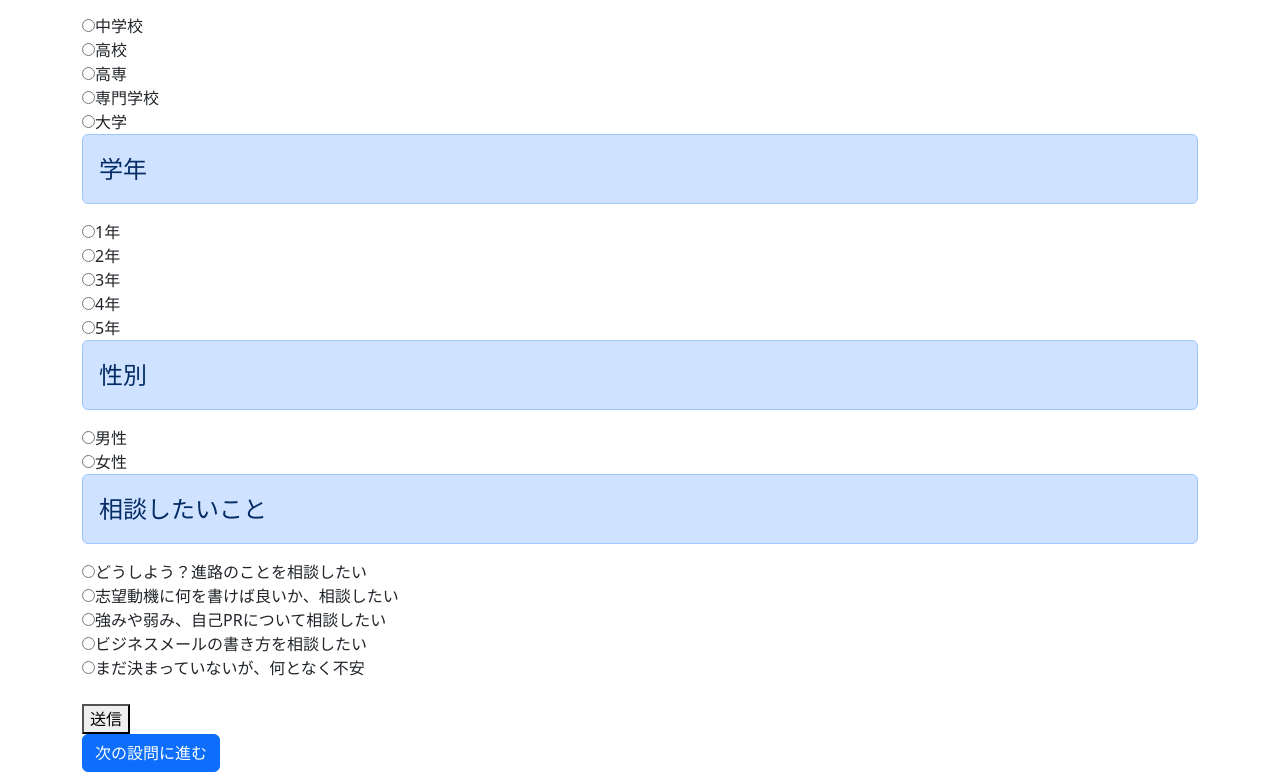
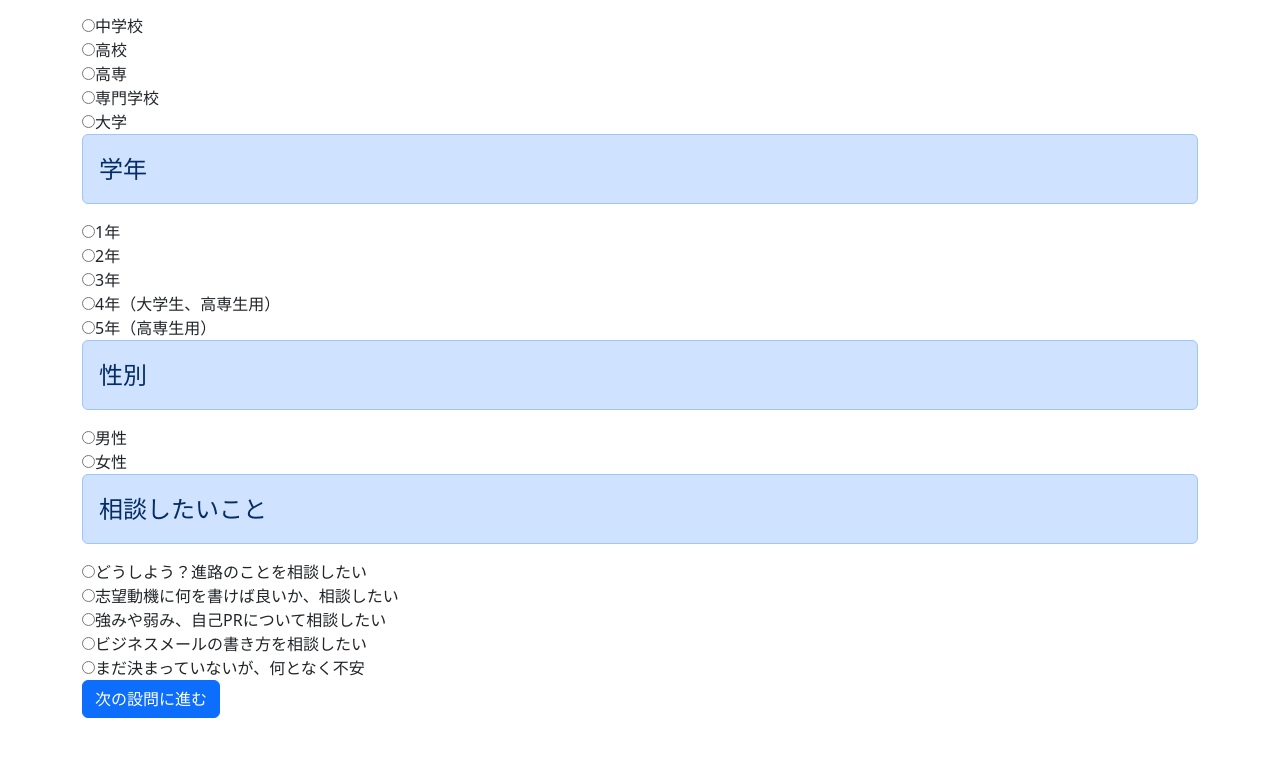
Before and after one commit to kuwa32/PromptMaker, a React (Create React App) app: page / in a window 1280 px wide. Shown: the part 335-1115 px from the top of the page. After the commit the page ends 1053 px from the top, so only its background shows below. Built offline with nearby package versions, Linux system fonts and the light colour scheme.

Commit message:
エラー表示を修正、ボタン押下でフォーム値を取得

```diff
--- a/src/Page_v1.js
+++ b/src/Page_v1.js
@@ -7,20 +7,35 @@ class Page_v1 extends React.Component{
 
     constructor(props){
         super(props)
+        this.handleNextPage = this.handleNextPage.bind(this);
+    }
+
+    // ボタンが押されたときに実行される関数
+    handleNextPage() {
+        const school = document.querySelector('input[name="school"]:checked')?.value;
+        const grade = document.querySelector('input[name="grade"]:checked')?.value;
+        const gender = document.querySelector('input[name="gender"]:checked')?.value;
+        const route = document.querySelector('input[name="route"]:checked')?.value;
+
+        console.log("選択された値:");
+        console.log("学校:", school);
+        console.log("学年:", grade);
+        console.log("性別:", gender);
+        console.log("相談内容:", route);
     }
 
     render(){
-        return <div class="container mt-3">
-            <h1 class="bg-primary text-white display-4">ミライエ・ユメミルクリニック　処方箋</h1>
+        return <div className="container mt-3">
+            <h1 className="bg-primary text-white display-4">ミライエ・ユメミルクリニック　処方箋</h1>
             <form>
-                <div class="form-group">
-                <legend class="alert alert-primary">お名前（ニックネームでOK！）</legend>
-                <lavel for="student_name"></lavel>
-                <input type="name" class="form-control" id="student_name"></input>
+                <div className="form-group">
+                <legend className="alert alert-primary">お名前（ニックネームでOK！）</legend>
+                <label htmlFor="student_name"></label>
+                <input type="name" className="form-control" id="student_name"></input>
                 </div><br /><br />
 
                 <fieldset>
-                <legend class="alert alert-primary">学校</legend>
+                <legend className="alert alert-primary">学校</legend>
                 <label>
                     <input type="radio" name="school" value="middle" />
                     中学校
@@ -44,7 +59,7 @@ class Page_v1 extends React.Component{
                 </fieldset>
 
                 <fieldset>
-                <legend class="alert alert-primary">学年</legend>
+                <legend className="alert alert-primary">学年</legend>
                 <label>
                     <input type="radio" name="grade" value="g1" />
                     1年
@@ -59,16 +74,16 @@ class Page_v1 extends React.Component{
                 </label><br />
                 <label>
                     <input type="radio" name="grade" value="g4" />
-                    4年
+                    4年（大学生、高専生用）
                 </label><br />
                 <label>
                     <input type="radio" name="grade" value="g5" />
-                    5年
+                    5年（高専生用）
                 </label>
                 </fieldset>
 
                 <fieldset>
-                <legend class="alert alert-primary">性別</legend>
+                <legend className="alert alert-primary">性別</legend>
                 <label>
                     <input type="radio" name="gender" value="male" />
                     男性
@@ -80,7 +95,7 @@ class Page_v1 extends React.Component{
                 </fieldset>
 
                 <fieldset>
-                <legend class="alert alert-primary">相談したいこと</legend>
+                <legend className="alert alert-primary">相談したいこと</legend>
                 <label>
                     <input type="radio" name="route" value="what_is_next_route" />
                     どうしよう？進路のことを相談したい
@@ -103,10 +118,10 @@ class Page_v1 extends React.Component{
                 </label>
                 </fieldset>
 
-                <br />
-                <button type="submit">送信</button>
-                <br />
-                <h2 class="btn btn-primary">次の設問に進む</h2>
+                {/* 次へ進むボタン */}
+                <button type="button" className="btn btn-primary" onClick={this.handleNextPage}>
+                    次の設問に進む
+                </button>
             </form>
             </div>
     }
```
